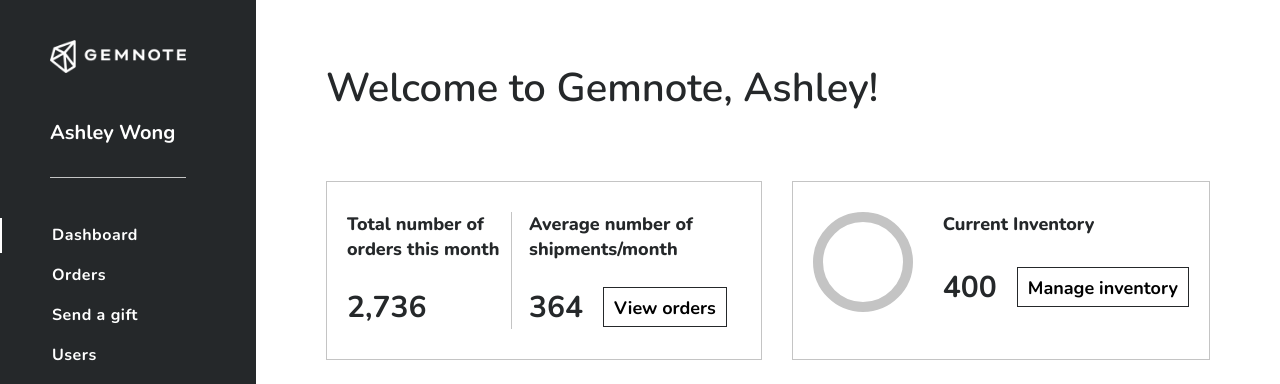
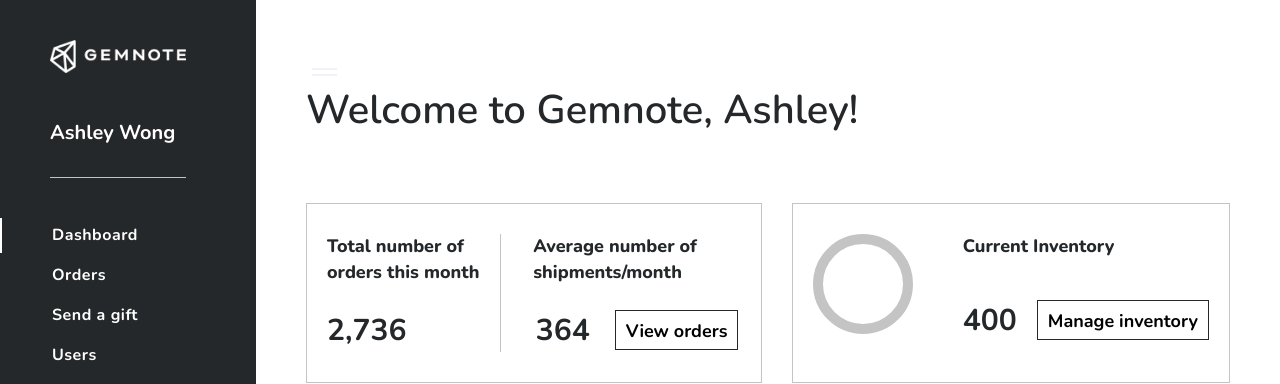
Before and after one commit to Jolaolu/gem-store, a Vue app: page /dashboard in a window 1280 px wide. Shown: the top 384 px of the page. Built offline with nearby package versions, Linux system fonts and the light colour scheme.

Commit message:
completed skeleton project

```diff
--- a/src/components/base-button.vue
+++ b/src/components/base-button.vue
@@ -12,10 +12,14 @@
 .btn {
   border: none;
   background: transparent;
-  font-weight: 700;
-  font-size: 1.8rem;
+  font-weight: 600;
+  font-size: 1.2rem;
   max-height: 4rem;
   padding: 1rem;
   border: 1px solid $primary-color;
+  @include screen(large) {
+    font-size: 1.8rem;
+    font-weight: 700;
+  }
 }
 </style>
--- a/src/components/chart.vue
+++ b/src/components/chart.vue
@@ -1,5 +1,5 @@
 <template>
-  <div class="w-full">
+  <div class="chart">
     <apexchart
       height="100%"
       width="100%"
@@ -12,7 +12,6 @@
 </template>
 <script>
 import VueApexCharts from 'vue-apexcharts'
-// import dayjs from 'dayjs'
 export default {
   components: {
     apexchart: VueApexCharts
@@ -38,17 +37,35 @@
           id: 'vuechart-example'
         },
         xaxis: {
-          type: 'datetime',
-          categories: this.oneYear
+          categories: [
+            'Jan',
+            'Feb',
+            'Mar',
+            'Apr',
+            'May',
+            'Jun',
+            'Jul',
+            'Aug',
+            'Sep',
+            'Oct',
+            'Nov',
+            'Dec'
+          ]
         }
       },
       series: [
         {
           name: 'series-1',
-          data: [30, 40, 45, 50, 49, 60, 70, 91]
+          data: [300, 400, 450, 500, 490, 100, 200, 900, 380, 490, 780, 650]
         }
       ]
     }
   }
 }
 </script>
+<style lang="scss" scoped>
+.chart{
+  height: 100%;
+  width: 100%;
+}
+</style>
--- a/src/components/nav-item.vue
+++ b/src/components/nav-item.vue
@@ -34,7 +34,10 @@
   }
   &-bg {
     width: 0.2rem;
-    margin-right: 5rem;
+    margin-right: 3rem;
+    @include screen (large){
+      margin-right: 5rem;
+    }
   }
   &-title{
     letter-spacing: .05rem;
--- a/src/components/navbar.vue
+++ b/src/components/navbar.vue
@@ -1,5 +1,29 @@
 <template>
-  <nav>
-
+  <nav class="">
+      <button @click="$emit('sidebar-open')">
+        <svg
+          width="25"
+          height="8"
+          fill="none"
+          xmlns="http://www.w3.org/2000/svg"
+        >
+          <path fill="#F1F2F8" d="M0 0h25v2H0zM0 6h25v2H0z" />
+        </svg>
+      </button>
   </nav>
 </template>
+<style lang="scss" scoped>
+nav {
+  @include screen(custom, max, 576) {
+    width: 100%;
+    height: 4rem;
+    background: $primary-color;
+    padding: 1rem
+  }
+}
+button {
+  border: none;
+  background: transparent;
+}
+
+</style>
--- a/src/components/sidebar.vue
+++ b/src/components/sidebar.vue
@@ -1,10 +1,7 @@
 <template>
   <aside class="sidebar">
     <div class="sidebar__brand">
-    <div
-      class="sidebar__close"
-      @click="$emit('sidebar-close')"
-    >
+      <div class="sidebar__close" @click="$emit('sidebar-close')">
         <svg
           width="16"
           height="16"
@@ -21,11 +18,20 @@
           />
         </svg>
       </div>
-      <img  class="logo" :src="require('@/assets/gemnote-logo.png')" alt="Gemnote name and logo" srcset="">
+      <img
+        class="logo"
+        :src="require('@/assets/gemnote-logo.png')"
+        alt="Gemnote name and logo"
+        srcset=""
+      />
       <h5 class="sidebar__user">Ashley Wong</h5>
     </div>
     <ul class="sidebar__nav">
-      <nav-item v-for="(option, index) in options" :title="option" :key="index"/>
+      <nav-item
+        v-for="(option, index) in options"
+        :title="option"
+        :key="index"
+      />
     </ul>
   </aside>
 </template>
@@ -36,29 +42,50 @@
   },
   data () {
     return {
-      options: ['Dashboard', 'Orders', 'Send a gift', 'Users', 'Integrations', 'Settings', 'Logout']
+      options: [
+        'Dashboard',
+        'Orders',
+        'Send a gift',
+        'Users',
+        'Integrations',
+        'Settings',
+        'Logout'
+      ]
     }
   }
 }
 </script>
 <style lang="scss" scoped>
-.sidebar{
-  width: 20%;
+.sidebar {
   /* height: 100%; */
+  width: 50%;
   padding-top: 5vh;
   min-height: 100vh;
   background-color: $primary-color;
-  &__brand{
+  @include screen (menner){
+    width: 20%;
+  }
+  &__brand {
+    padding-left: 3rem;
+    @include screen (menner){
+    padding-left: 3rem;
+    padding-right: 5rem;
+    }
+    @include screen(large) {
       padding-left: 5rem;
       padding-right: 7rem;
     }
-  &__close{
-    @include screen (menner){
+  }
+  &__close {
+    display: flex;
+    justify-content: flex-end;
+    margin-bottom: 3rem;
+    padding-right: 1rem;
+    @include screen(menner) {
       display: none;
-      margin-bottom: 3rem;
     }
   }
-  &__user{
+  &__user {
     color: $white;
     font-size: 2rem;
     font-weight: $font-bold;
@@ -67,9 +94,11 @@
     border-bottom: 1px solid $secondary-color;
   }
 }
-.logo{
+.logo {
+  width: 80%;
+  margin-bottom: 4rem;
+  @include screen (menner){
     width: 100%;
-  margin-bottom: 4rem;
   }
-
+}
 </style>
--- a/src/views/Home.vue
+++ b/src/views/Home.vue
@@ -1,10 +1,12 @@
 <template>
   <div class="home">
+    <transition name="fade">
       <sidebar
         class="sidebar"
         :class="[hamburger ? 'sidebar__open' : '']"
         @sidebar-close="hamburger = false"
       />
+    </transition>
     <main :class="{ main: hamburger }">
       <navbar @sidebar-open="hamburger = true" />
       <router-view></router-view>
@@ -35,12 +37,14 @@
   display: flex;
 }
 main {
+  width: 100%;
+  @include screen(custom, min, 577) {
+    padding-top: 6rem;
     width: 80%;
-  padding-top: 6rem;
-
+  }
   @include screen(menner) {
-    padding-left: 7rem;
-    padding-right: 7rem;
+    padding-left: 5rem;
+    padding-right: 5rem;
   }
   @include screen(larger) {
     padding-left: 10rem;
@@ -51,15 +55,16 @@
   z-index: 0;
   display: absolute;
 }
+.sidebar {
+  top: 0;
+  bottom: 0;
+  @include screen(custom, max, 576) {
+    display: none;
+  }
+}
 .sidebar__open {
-  display: block;
+  display: block !important;
   z-index: 999;
   position: fixed;
 }
-.sidebar {
-  top: 0;
-  bottom: 0;
-  @include screen(min) {
-  }
-}
 </style>
--- a/src/views/dashboard.vue
+++ b/src/views/dashboard.vue
@@ -64,7 +64,7 @@
         </div>
       </article>
       <article class="dashboard__report">
-        <chart/>
+        <chart />
       </article>
     </section>
   </div>
@@ -79,19 +79,28 @@
 </script>
 <style lang="scss" scoped>
 .dashboard {
+  @include screen (custom, max, 576){
+    padding: 2rem;
+  }
   &__welcome {
     font-weight: 600;
+    font-size: 2rem;
+     margin-bottom: 2rem;
+    color: $primary-color;
+    @include screen (menner){
+      margin-bottom: 4rem;
       font-size: 4rem;
-    margin-bottom: 4rem;
-    color: $primary-color;
+    }
   }
   &__content {
     width: 100%;
   }
   &__order {
+    width: 100%;
+    @include screen(medder) {
       display: flex;
       justify-content: space-between;
-    width: 100%;
+    }
     &-details {
       width: 100%;
       display: flex;
@@ -114,7 +123,7 @@
       &__average {
         width: 55%;
         padding-left: 0.5rem;
-        @include screen(larger) {
+        @include screen(large) {
           padding-left: 2rem;
         }
         h6 {
@@ -122,7 +131,10 @@
         }
         div {
           display: flex;
+          justify-content: space-around;
+          @include screen (medder){
             align-items: flex-start;
+          }
         }
       }
       &__circle {
@@ -136,7 +148,7 @@
         }
       }
       &__current {
-        @include screen(larger) {
+        @include screen(large) {
           display: inline-grid;
           display: -ms-inline-grid;
           display: -moz-inline-grid;
@@ -151,32 +163,46 @@
       h4 {
         margin-right: 2rem;
         font-weight: 700;
+        font-size: 1.8rem;
+        @include screen(large) {
+          margin-right: 2rem;
+          font-weight: 700;
           font-size: 3rem;
         }
       }
+    }
     &-details:nth-child(1) {
+      @include screen(medder) {
         width: 51%;
         margin-right: 1.5rem;
       }
+    }
     &-details:nth-child(2) {
+      @include screen(medder) {
         width: 49%;
         margin-left: 1.5rem;
       }
     }
+  }
   &__trending {
     &-images {
+      display: flex;
+      width: 70%;
+      @include screen (menner){
         width: 80%;
-      display: flex;
-      @include screen (custom, max, 1441px ){
+      }
+      @include screen(custom, max, 1441px) {
         justify-content: space-between;
       }
     }
     &-header {
-      +div {
+      + div {
         display: flex;
         align-items: center;
-        button{
+        button {
+          @include screen (menner){
             width: 18%;
+          }
         }
       }
     }
@@ -190,15 +216,25 @@
       width: 100%;
     }
   }
+  &__report {
+    height: 50vh;
+  }
 }
 h6 {
   margin-bottom: 2.5rem;
+  font-weight: 600;
+  font-size: 1.5rem;
+  @include screen(large) {
     font-weight: 800;
     font-size: 1.8rem;
   }
+}
 article {
   margin-top: 2.5rem;
+  padding: 2rem 1rem;
+  border: 1px solid #c4c4c4;
+  @include screen (menner){
       padding: 3rem 2rem;
-  border: 1px solid #c4c4c4;
+  }
 }
 </style>
```
Lines whose indentation alone changed are shown as unchanged.
